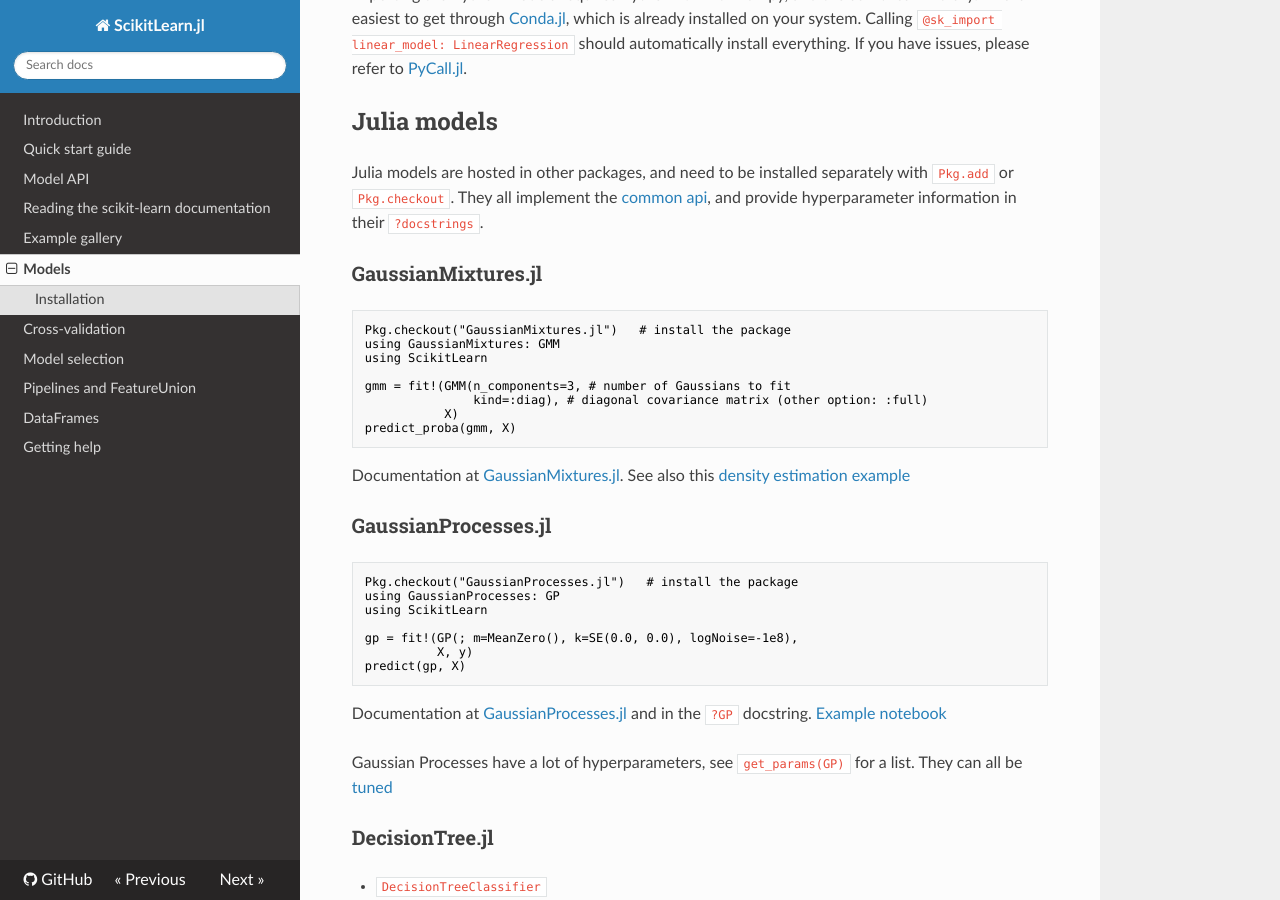
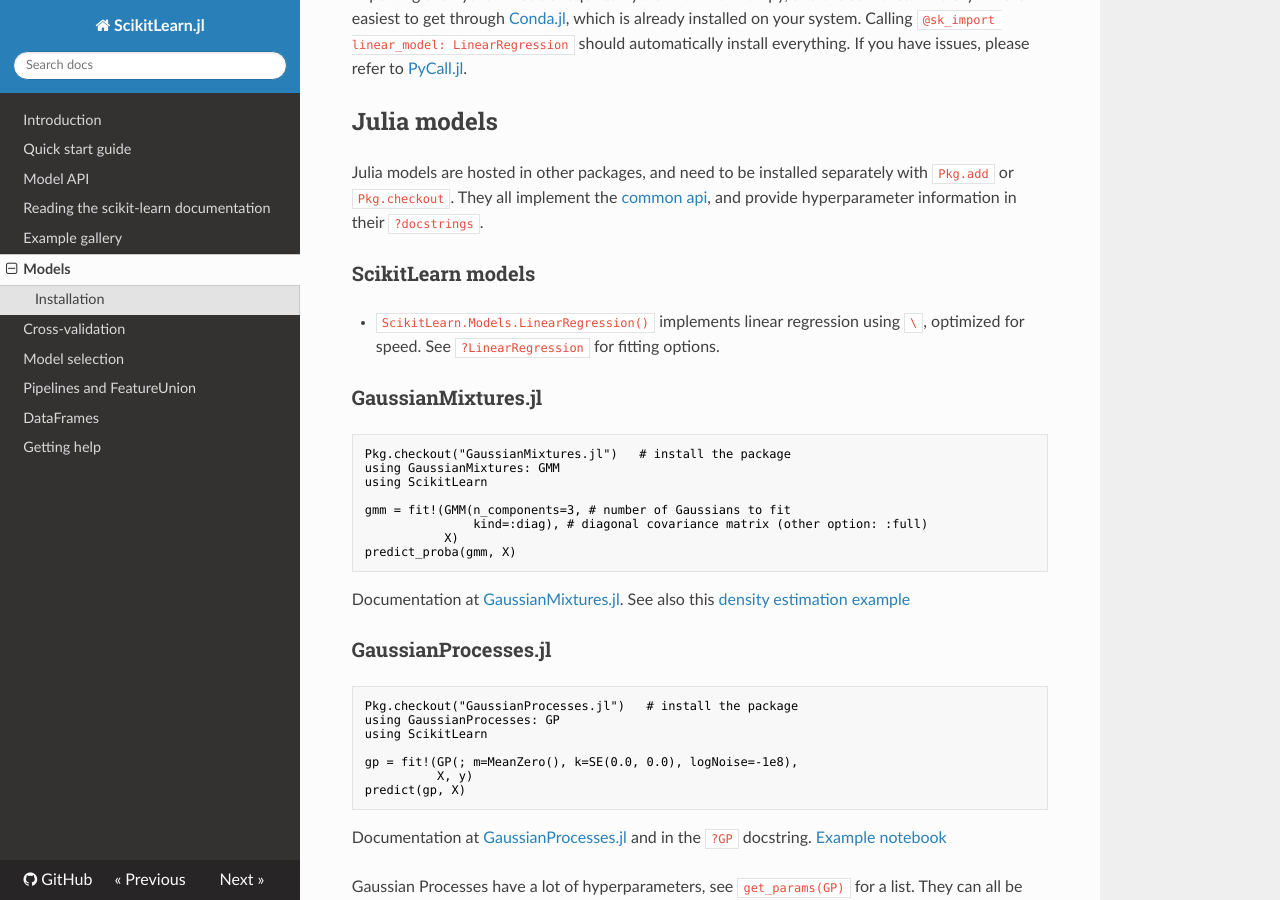
Before and after one commit to cstjean/ScikitLearn.jl, an MkDocs documentation site: the page built from docs/models.md, in a window 1280 px wide and 900 px high, scrolled down 695 px. Built offline with MkDocs 1.6.1, drawn with Linux system fonts in a browser that asks for light colours; nearby versions of some CDN libraries; old or Windows-style settings are respelled for this version of MkDocs.

Commit message:
Documented linear regression

```diff
--- a/docs/models.md
+++ b/docs/models.md
@@ -39,6 +39,11 @@ Julia models
 Julia models are hosted in other packages, and need to be installed separately
 with `Pkg.add` or `Pkg.checkout`. They all implement the [common api](api.md),
 and provide hyperparameter information in their `?docstrings`.
+
+### ScikitLearn models
+
+- `ScikitLearn.Models.LinearRegression()` implements linear regression using
+  `\`, optimized for speed. See `?LinearRegression` for fitting options.
 
 ### GaussianMixtures.jl
 
```
Also changed, not shown: 2 other files.
